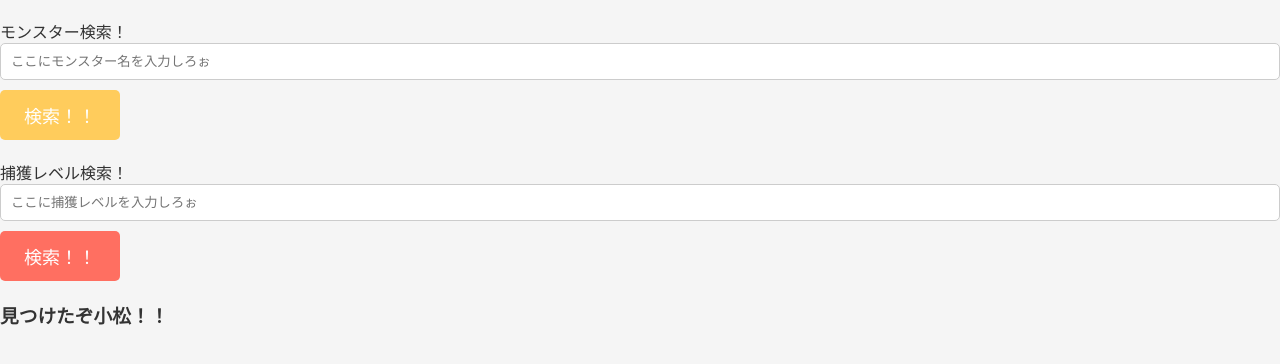
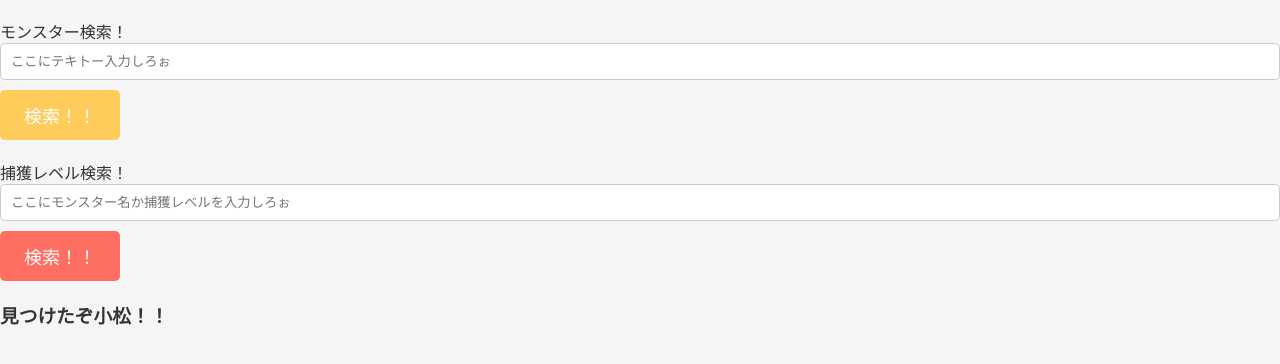
Before and after one commit to kotaiura14/Practice2, a plain HTML site: page text/text1.ejs in a window 1280 px wide. Shown: the part 70-434 px from the top of the page. Drawn offline with nearby package versions, Linux system fonts and the light colour scheme; files that its build step writes are made by us from their sources.

Commit message:
文字修正

```diff
--- a/text/text1.ejs
+++ b/text/text1.ejs
@@ -11,7 +11,7 @@
     <form action="/search" method="get">
         <label for="query">モンスター検索！</label>
         <!-- 入力スペース -->
-        <input type="text" id="query" name="q" placeholder="ここにモンスター名を入力しろぉ">
+        <input type="text" id="query" name="q" placeholder="ここにテキトー入力しろぉ">
         <!-- 検索ボタン -->
         <button type="submit">検索！！</button>
     </form>
@@ -19,7 +19,7 @@
     <form action="/search-lebel" method="get">
         <label for="levelQuery">捕獲レベル検索！</label>
         <!-- 入力スペース -->
-        <input type="text" id="levelQuery" name="q" placeholder="ここに捕獲レベルを入力しろぉ">
+        <input type="text" id="levelQuery" name="q" placeholder="ここにモンスター名か捕獲レベルを入力しろぉ">
         <!-- 検索ボタン -->
         <button type="submit1">検索！！</button>
     </form>
```
